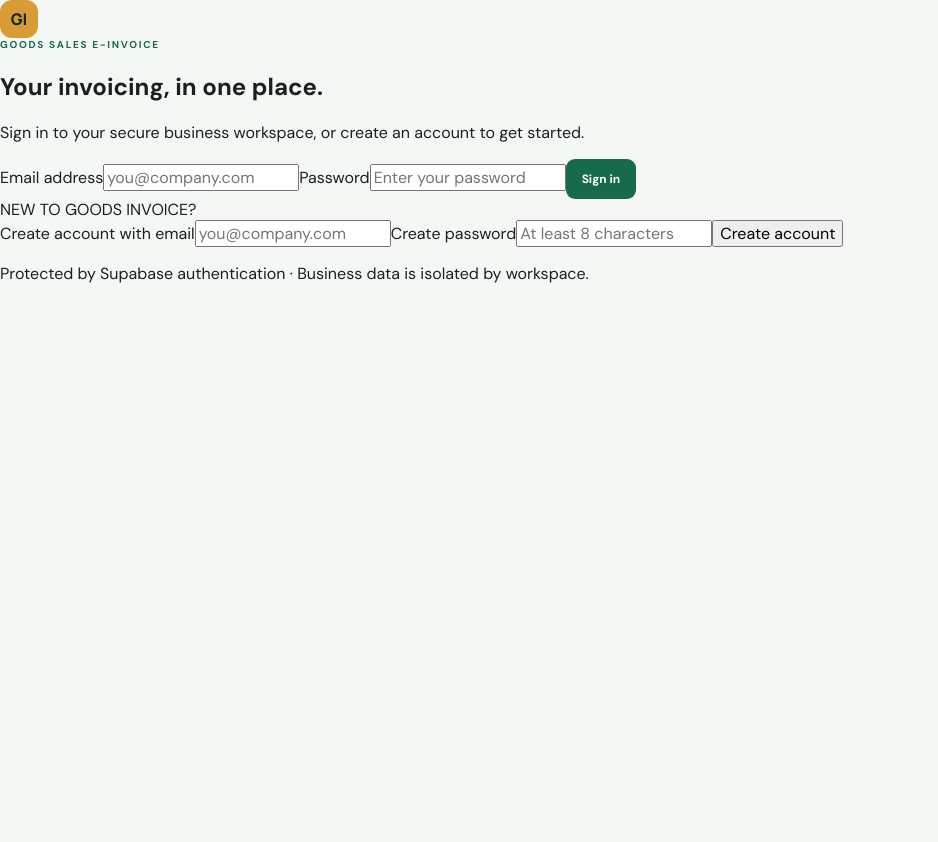
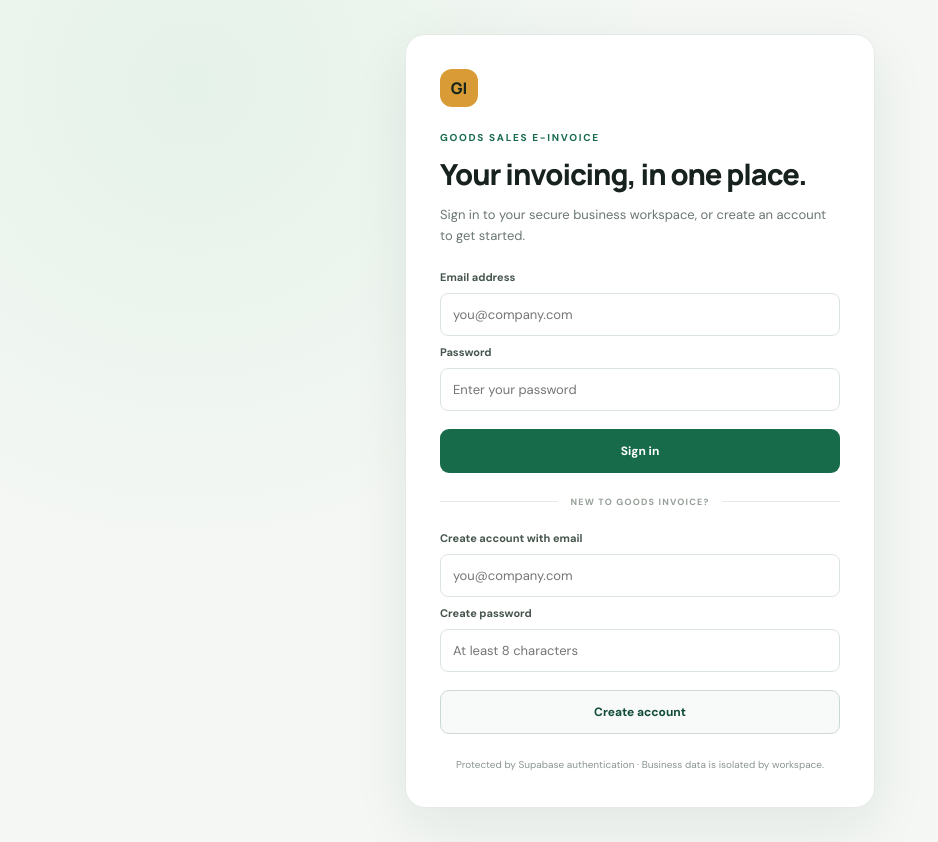
Before and after one commit to haquepm/goods-sales-einvoice, a Next.js app: page /login in a window 1280 px wide. Shown: the whole page, without its empty margins (0-938 px from the left). Before the commit the page ends 800 px from the top, so only its background shows below. Built offline with nearby package versions, Linux system fonts and the light colour scheme.

Commit message:
Style authentication onboarding and workspace

```diff
--- a/src/app/globals.css
+++ b/src/app/globals.css
@@ -100,3 +100,25 @@ tbody tr:last-child td { border-bottom: 0; }
   .metric-value { font-size: 21px; }
   .bottom-grid { grid-template-columns: 1fr; }
 }
+
+/* Authentication and business onboarding */
+.auth-page{min-height:100vh;display:grid;place-items:center;padding:34px 18px;background:radial-gradient(circle at 15% 10%,#e5f2e9 0,transparent 35%),#f4f7f4}
+.auth-card,.onboarding-card{width:min(100%,470px);background:#fff;border:1px solid var(--line);border-radius:20px;padding:34px;box-shadow:0 18px 55px rgba(16,45,35,.08)}
+.auth-mark{margin-bottom:24px}.auth-title{font:800 29px Manrope,sans-serif;letter-spacing:-1px;margin:10px 0}.auth-copy{color:var(--muted);font-size:13px;line-height:1.65;margin:0 0 23px}
+.auth-form{display:grid;gap:9px}.auth-form label,.field label{color:#46564d;font-size:11px;font-weight:700}
+.auth-form input,.field input{width:100%;min-height:43px;border:1px solid #dce4de;border-radius:8px;padding:10px 12px;outline:none;color:var(--ink);background:#fff;font-size:13px}
+.auth-form input:focus,.field input:focus{border-color:var(--green);box-shadow:0 0 0 3px rgba(23,107,75,.1)}
+.auth-submit{width:100%;min-height:44px;margin-top:9px}.secondary-btn{border:1px solid #cbd9d0;border-radius:9px;background:#f7faf8;color:var(--green-dark);padding:12px 16px;font-size:12px;font-weight:700;cursor:pointer}
+.auth-divider{display:flex;align-items:center;gap:12px;margin:23px 0;color:#94a098;font-size:9px;letter-spacing:1.2px;font-weight:700}.auth-divider:before,.auth-divider:after{content:"";height:1px;background:var(--line);flex:1}
+.auth-foot{margin:23px 0 0;text-align:center;color:#8a968f;font-size:10px;line-height:1.6}.form-alert{border-radius:9px;padding:11px 13px;margin:0 0 16px;font-size:12px;line-height:1.5}
+.form-alert.error{background:#fff0ee;color:#a83e32;border:1px solid #f5d3cf}.form-alert.success{background:#edf7f0;color:#216b45;border:1px solid #d4eadb}
+.onboarding-page{align-items:start}.onboarding-card{width:min(100%,760px);margin:20px auto}.form-section-title{font:700 13px Manrope,sans-serif;margin:23px 0 13px;padding-bottom:10px;border-bottom:1px solid var(--line)}
+.form-grid{display:grid;grid-template-columns:repeat(2,minmax(0,1fr));gap:14px}.field{display:grid;gap:7px;min-width:0}.field.full{grid-column:1/-1}.business-form>.auth-submit{margin-top:26px}
+.workspace-page{min-height:100vh;background:var(--canvas)}.workspace-header{height:72px;padding:0 max(24px,calc((100vw - 1180px)/2));background:#fff;border-bottom:1px solid var(--line);display:flex;align-items:center;justify-content:space-between}
+.workspace-brand{display:flex;align-items:center;gap:11px;font:800 15px Manrope,sans-serif}.workspace-user{display:flex;align-items:center;gap:18px;color:var(--muted);font-size:12px}
+.signout-btn{border:1px solid var(--line);background:#fff;border-radius:8px;padding:8px 12px;color:var(--green-dark);font-size:11px;font-weight:700;cursor:pointer}
+.workspace-content{max-width:1180px;margin:0 auto;padding:54px 24px}.workspace-grid{display:grid;grid-template-columns:repeat(3,minmax(0,1fr));gap:16px;margin-top:28px}
+.workspace-panel{background:#fff;border:1px solid var(--line);border-radius:14px;padding:22px}.panel-kicker{color:var(--green);font-size:9px;font-weight:800;letter-spacing:1.4px}
+.workspace-panel h2{font:700 16px Manrope,sans-serif;margin:13px 0 8px}.workspace-panel p{min-height:62px;color:var(--muted);font-size:12px;line-height:1.7}
+.setup-chip{display:inline-flex;background:#e9f5ed;color:#23734b;border-radius:20px;padding:6px 10px;font-size:10px;font-weight:700}.muted-chip{background:#f2f4f2;color:#748078}
+@media(max-width:700px){.auth-card,.onboarding-card{padding:25px 20px}.form-grid,.workspace-grid{grid-template-columns:1fr}.field.full{grid-column:auto}.workspace-header{padding:0 15px}.workspace-user>span{display:none}.workspace-content{padding:34px 16px}}
```
